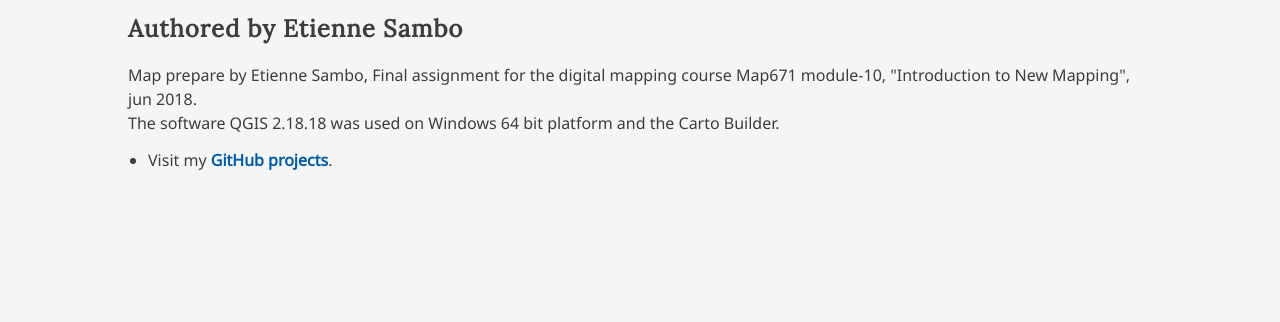
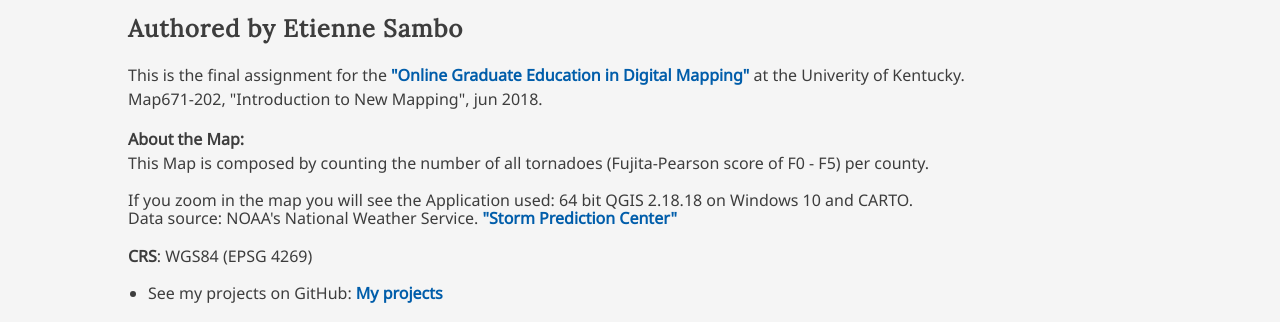
Before and after one commit to EFSA223/Map671_Final, a plain HTML site: page index.html in a window 1280 px wide. Shown: the part 760-1082 px from the top of the page. Before the commit the page ends 949 px from the top, so only its background shows below. Drawn offline with nearby package versions, Linux system fonts and the light colour scheme.

Commit message:
Layout update

```diff
--- a/index.html
+++ b/index.html
@@ -4,8 +4,9 @@
 <head>
 	<meta charset=utf-8 />
 	<title>USA Tornadoes 1950 - 2017</title>
-	<meta name='viewport' content='initial-scale=1,maximum-scale=1,user-scalable=no' />
-
+	<meta name='viewport'content='initial-scale=1,maximum-scale=1,user-scalable=no' />
+	<meta name="discription" content "Mapping the USA Tornadoes"
+	<meta name="author" content="Etienne Sambo">
 	<link rel="stylesheet" href="https://cdnjs.cloudflare.com/ajax/libs/normalize/5.0.0/normalize.css" />
 	<link href="https://fonts.googleapis.com/css?family=Noto+Sans" rel="stylesheet">
 	<link href="https://fonts.googleapis.com/css?family=Lora" rel="stylesheet">
@@ -59,6 +60,7 @@
 		}
 
 		#map {
+		/*	position: relative; */
 			width: 100%;
 			margin: 10px auto;
 			border: 2px solid #d3d3d3;
@@ -85,17 +87,23 @@
 
 		<!-- Add you information below -->
 		<h2>Authored by Etienne Sambo</h2>
-		<p>Map prepare by Etienne Sambo, Final assignment for the digital mapping course Map671 module-10, "Introduction to New Mapping", jun 2018.<br>
-	  The software QGIS 2.18.18 was used on Windows 64 bit platform and the Carto Builder.</p>
+		<p>This is the final assignment for the <a href="https://newmapsplus.uky.edu/new-maps-plus-programs-and-online-courses"> "Online Graduate Education in Digital Mapping"</a> at the Univerity of Kentucky.<br>
+		Map671-202, "Introduction to New Mapping", jun 2018.<br><p>
 
+		<p><b>About the Map:</b><br>
+		This Map is composed by counting the number of all tornadoes (Fujita-Pearson score of F0 - F5) per county.</p> If you zoom in the map you will see the
+		Application used: 64 bit QGIS 2.18.18 on Windows 10 and CARTO.<br>
+		Data source: NOAA's National Weather Service.
+		<a href="https://www.spc.noaa.gov/gis/svrgis/">"Storm Prediction Center"</a>
+		<p><b>CRS</b>: WGS84 (EPSG 4269)</p>
 		<ul>
-			<!-- Change the following contacts to your personal brand, whatever you want it to be! -->
-
-	<li>Visit my <a href='https://github.com/EFSA223'>GitHub  projects</a>.</li>
-
-<!--
-			<li>See my latest tweets  <a href='https://github.com/'>@gottabeard</a>.</li>  -->
-		</ul>
+      <!-- Change the following contacts to your personal brand, whatever you want it to be! -->
+      <li>See my projects on GitHub:
+			<a href="https://github.com/efsa223">My projects</a></li>
+  <!--    <li>Follow me on twitter: <a 		  href="https://twitter.com/NewMapsPlus">@NewMapsPlus</a></li>
+      <li>Visit my <a href='#'>mapping portfolio</a>.</li>
+	-->
+    </ul>
 	</section>
 
 </body>
```
